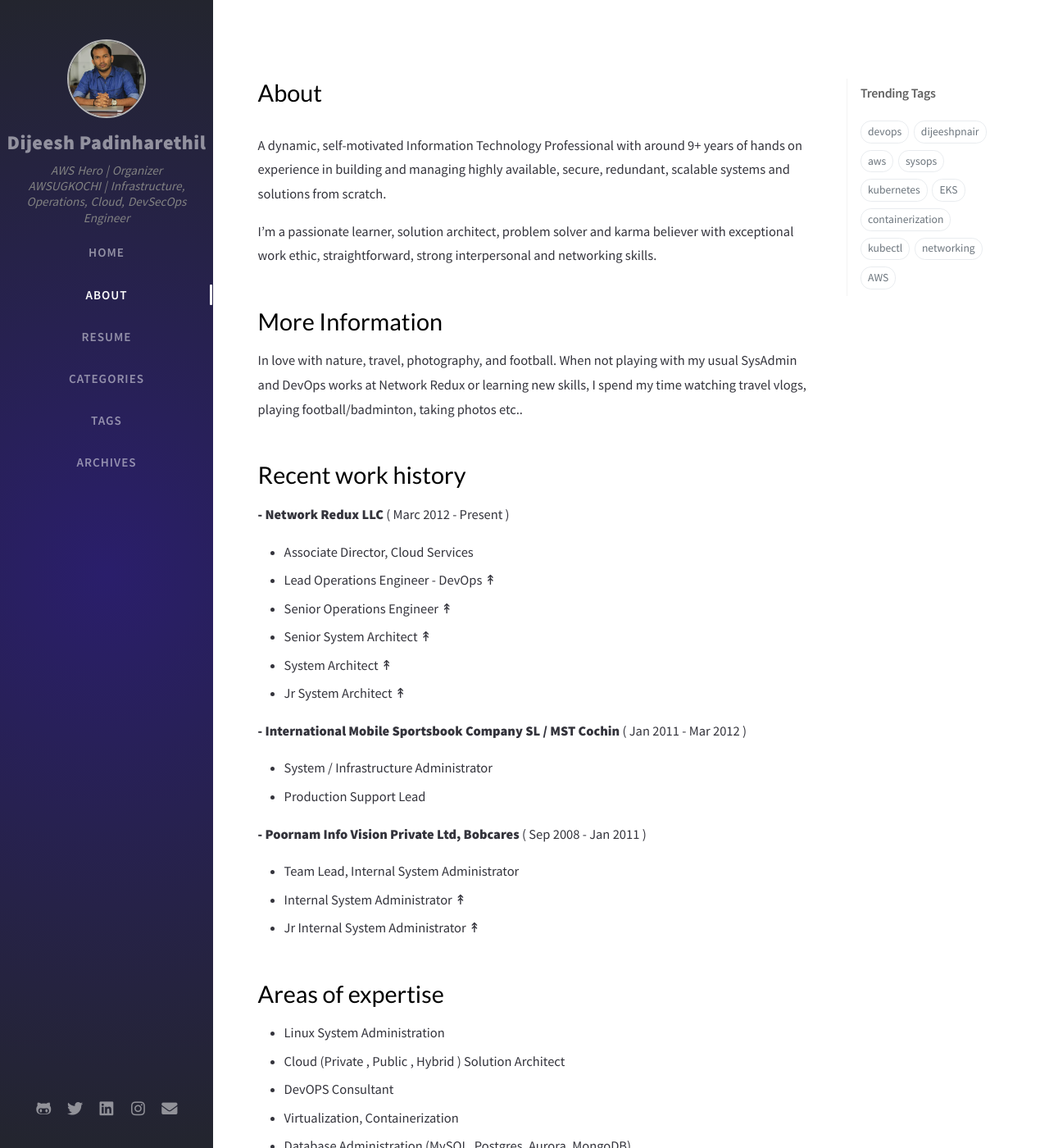
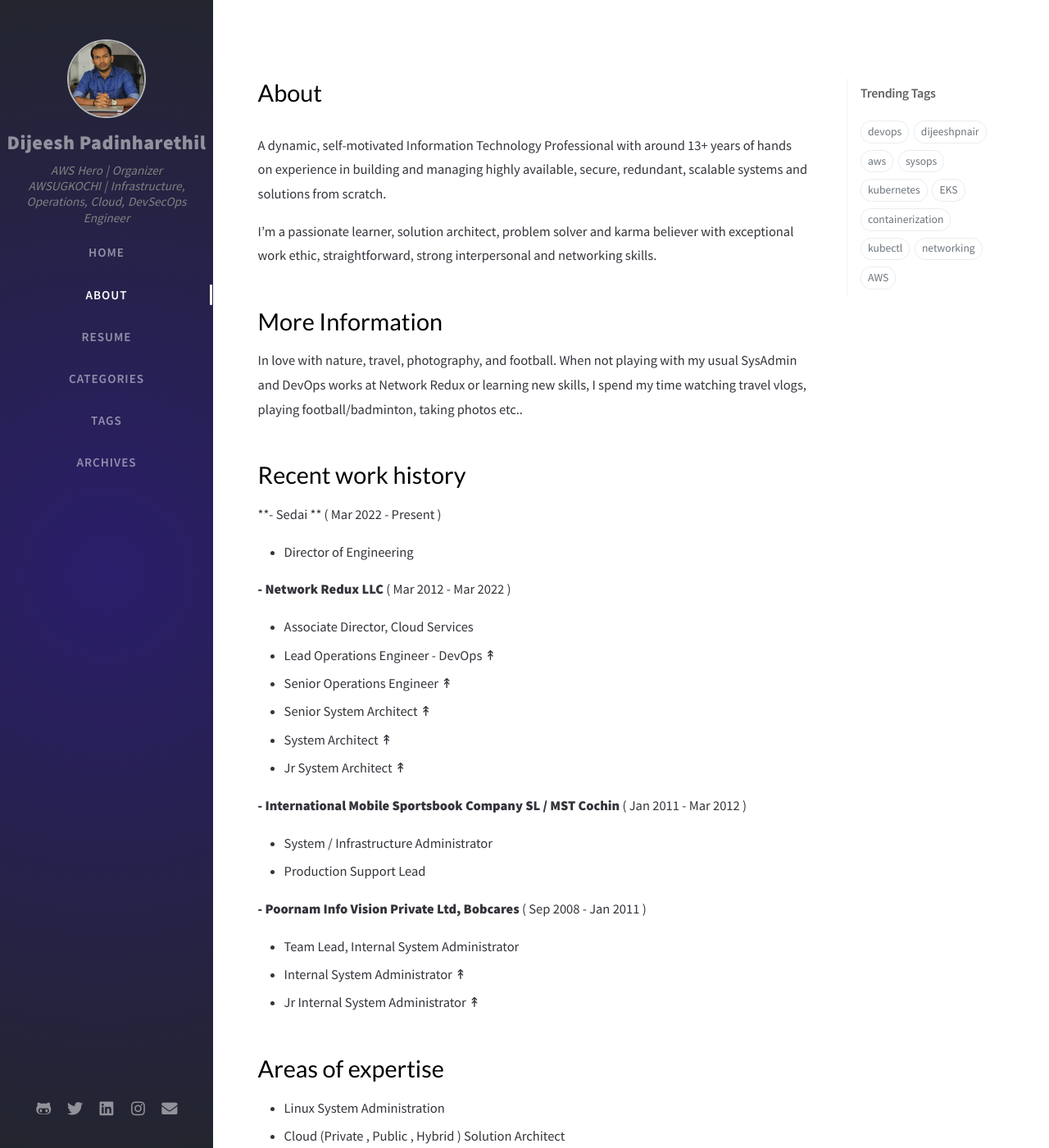
Before and after one commit to dijeesh/dijeesh.github.io, a Jekyll site: the page built from _tabs/about.md, in a window 1280 px wide and 1400 px high. Shown: the whole window at 82% size. Built offline with Jekyll 4.4.1, drawn with Linux system fonts in a browser that asks for light colours; nearby versions of some CDN libraries; comment, search, counter and statistics services are not loaded; some of the changed text lies outside the part shown.

Commit message:
Update role

```diff
--- a/_tabs/about.md
+++ b/_tabs/about.md
@@ -5,7 +5,7 @@
 ---
 
 
-A dynamic, self-motivated Information Technology Professional with around 9+ years of hands on experience in building and managing highly available, secure, redundant, scalable systems and solutions from scratch.
+A dynamic, self-motivated Information Technology Professional with around 13+ years of hands on experience in building and managing highly available, secure, redundant, scalable systems and solutions from scratch.
 
 I’m a passionate learner, solution architect, problem solver and karma believer with exceptional work ethic, straightforward, strong interpersonal and networking skills.
 
@@ -16,7 +16,11 @@
 
 # Recent work history
 
-**- Network Redux LLC**  ( Marc 2012 - Present )
+**- Sedai **  ( Mar 2022 - Present )
+
+  - Director of Engineering
+
+**- Network Redux LLC**  ( Mar 2012 - Mar 2022 )
 
   - Associate Director, Cloud Services
   - Lead Operations Engineer - DevOps ↟
```
Also changed, not shown: other parts of _tabs/about.md (+5 -1 lines), _tabs/resume.md (+6 -2 lines).
